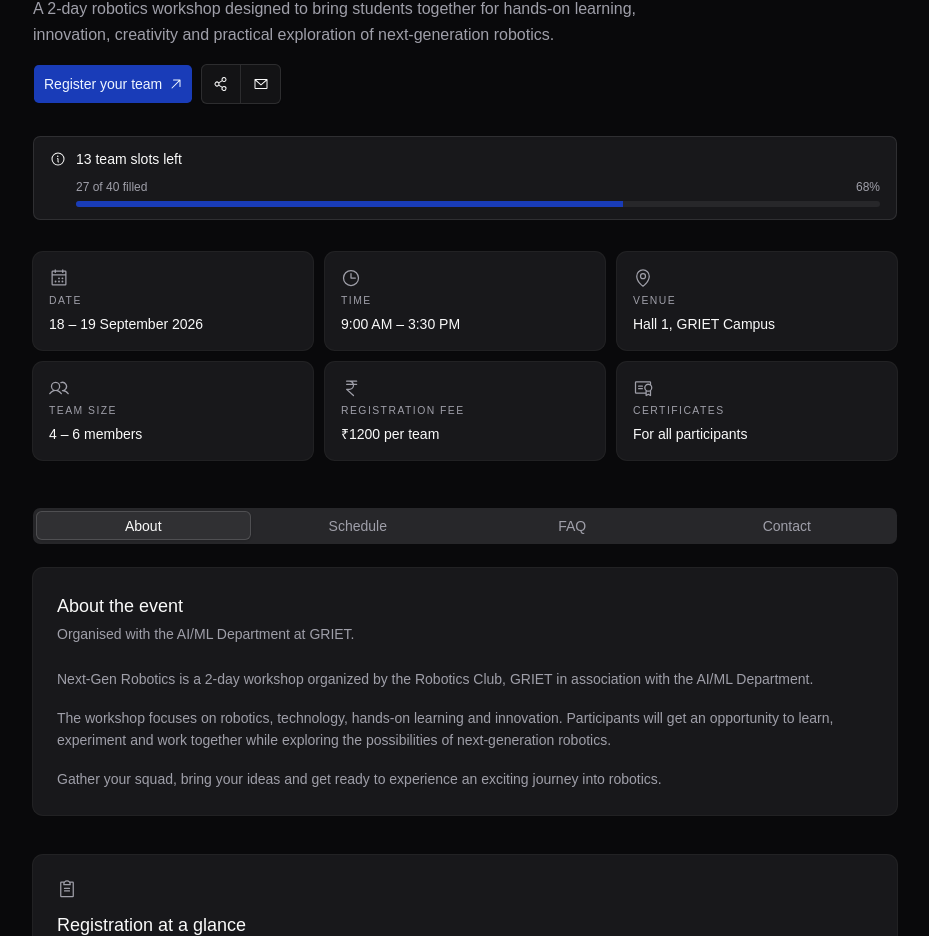
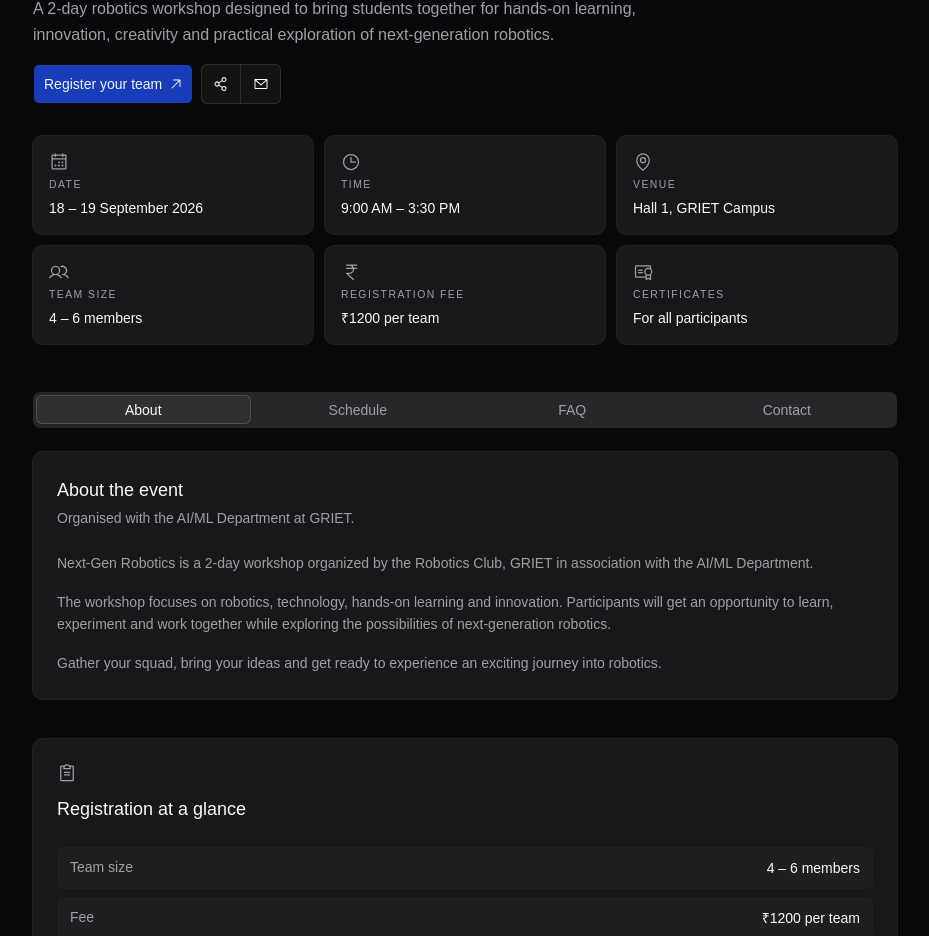
Before and after one commit to siddhuseelam/griet_robotics, a React (Vite) app: page /events/next-gen-robotics in a window 1280 px wide. Shown: the part 799-1735 px from the top of the page, without its empty margins (175-1104 px from the left). Built offline with nearby package versions, Linux system fonts and the light colour scheme.

Commit message:
Remove team slots infographic status bar from EventDetails

```diff
--- a/src/components/EventDetails.jsx
+++ b/src/components/EventDetails.jsx
@@ -9,7 +9,6 @@ import {
   CopyIcon,
   CurrencyInrIcon,
   EnvelopeSimpleIcon,
-  InfoIcon,
   MapPinIcon,
   PhoneIcon,
   QuestionIcon,
@@ -24,7 +23,6 @@ import {
   AccordionItem,
   AccordionTrigger,
 } from "./ui/accordion"
-import { Alert, AlertDescription, AlertTitle } from "./ui/alert"
 import { Avatar, AvatarFallback } from "./ui/avatar"
 import { Badge } from "./ui/badge"
 import { Button } from "./ui/button"
@@ -46,7 +44,6 @@ import {
   ItemMedia,
   ItemTitle,
 } from "./ui/item"
-import { Progress, ProgressLabel } from "./ui/progress"
 import { Separator } from "./ui/separator"
 import {
   Table,
@@ -105,9 +102,6 @@ async function shareEvent() {
 }
 
 export default function EventDetails() {
-  const filled = Math.round(
-    (upcomingEvent.seatsFilled / upcomingEvent.seatsTotal) * 100
-  )
   const seatsLeft = upcomingEvent.seatsTotal - upcomingEvent.seatsFilled
 
   return (
@@ -202,24 +196,6 @@ export default function EventDetails() {
             </ButtonGroup>
           </div>
         </div>
-
-        {/* ---------- Seats ---------- */}
-        <Alert className="mt-8">
-          <InfoIcon className="size-4" />
-          <AlertTitle className="font-heading text-sm">
-            {seatsLeft} team {seatsLeft === 1 ? "slot" : "slots"} left
-          </AlertTitle>
-          <AlertDescription>
-            <Progress value={filled} className="mt-2 gap-1.5">
-              <ProgressLabel className="text-xs font-normal text-muted-foreground">
-                {upcomingEvent.seatsFilled} of {upcomingEvent.seatsTotal} filled
-              </ProgressLabel>
-              <span className="ml-auto text-xs tabular-nums text-muted-foreground">
-                {filled}%
-              </span>
-            </Progress>
-          </AlertDescription>
-        </Alert>
 
         {/* ---------- Facts ---------- */}
         <div className="mt-8 grid grid-cols-2 gap-3 sm:grid-cols-3">
```
